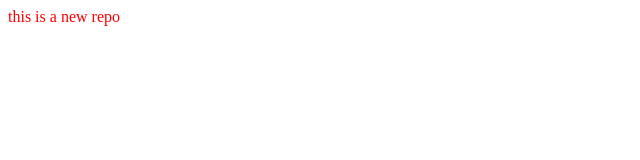
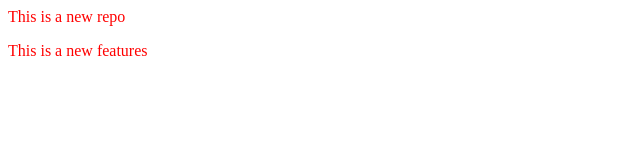
Before and after one commit to SomvatiNavrange/localrepo, a plain HTML site: page index.html in a window 1280 px wide. Shown: the whole page, without its empty margins (0-640 px from the left). Drawn offline with Linux system fonts and the light colour scheme.

Commit message:
Add new feature

```diff
--- a/index.html
+++ b/index.html
@@ -1,5 +1,10 @@
 <link rel="stylesheet" href="style.css">
 
 <P>
-    this is a new repo
+    This is a new repo
 </P>
+
+<p>
+    This is a new features
+
+</p>
```
